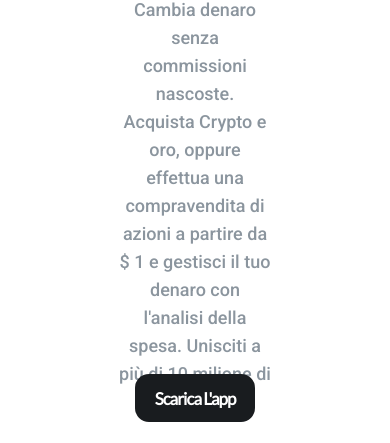
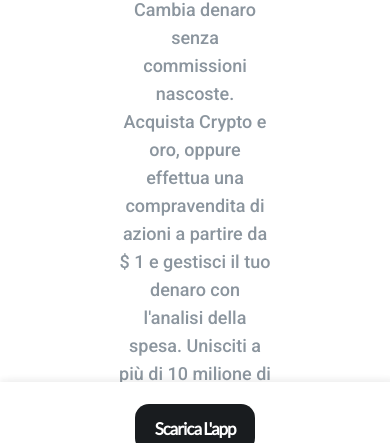
Before and after one commit to flavioalessandri/js-html-css-revolut, a plain HTML site: page index.html in a window 390 px wide. Shown: the part 372-815 px from the top of the page. Drawn offline with nearby package versions, Linux system fonts and the light colour scheme.

Commit message:
Revolut - html button bg

```diff
--- a/css/style.css
+++ b/css/style.css
@@ -391,7 +391,7 @@ p{
 
 #navbar-button{
   position:fixed;
-  bottom:50px;
+  bottom:20px;
   left:50%;
   transform: translateX(-50%);
   z-index: 10;
@@ -411,6 +411,20 @@ p{
   width:250px;
   height:auto;
   }
+
+  #jumbotron button{
+    display: none;
+    }
+
+  .bg-white{
+    width:100%;
+    height: 90px;
+    background-color: white;
+    position:fixed;
+    bottom:0px;
+    left:0;
+    box-shadow: rgba(0, 0, 0, 0.04) 4px 0px 4px 4px, rgba(0, 0, 0, 0.08) 2px 8px 16px 2px;
+    }
 }
 
 /* ----MEDIA QUERY------------------------------ */
--- a/index.html
+++ b/index.html
@@ -170,6 +170,9 @@
 
           </div>
         </header>
+        <main>
+          <div class="bg-white"></div>
+        </main>
 
 
         <script src="js/main.js"></script>
```
